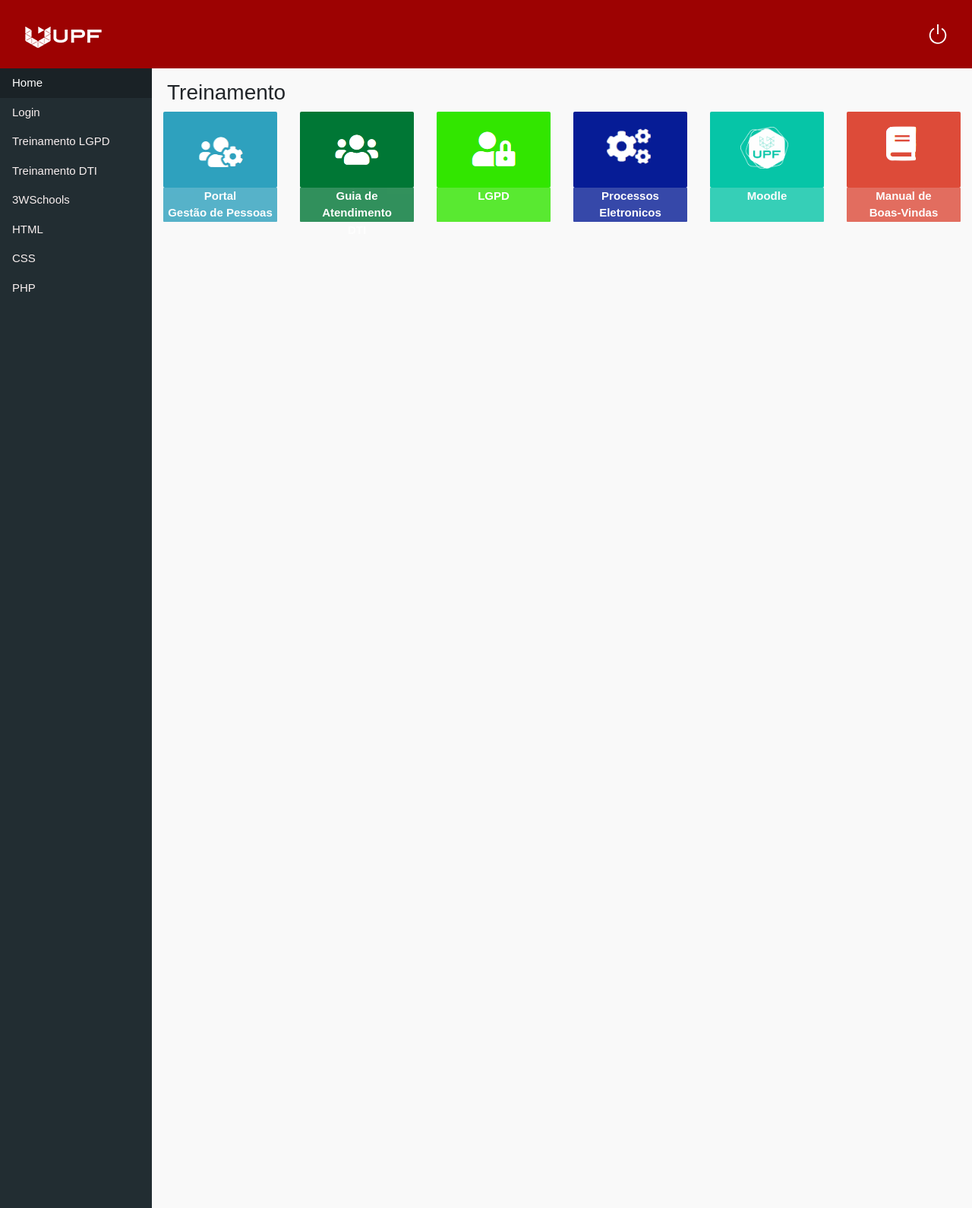
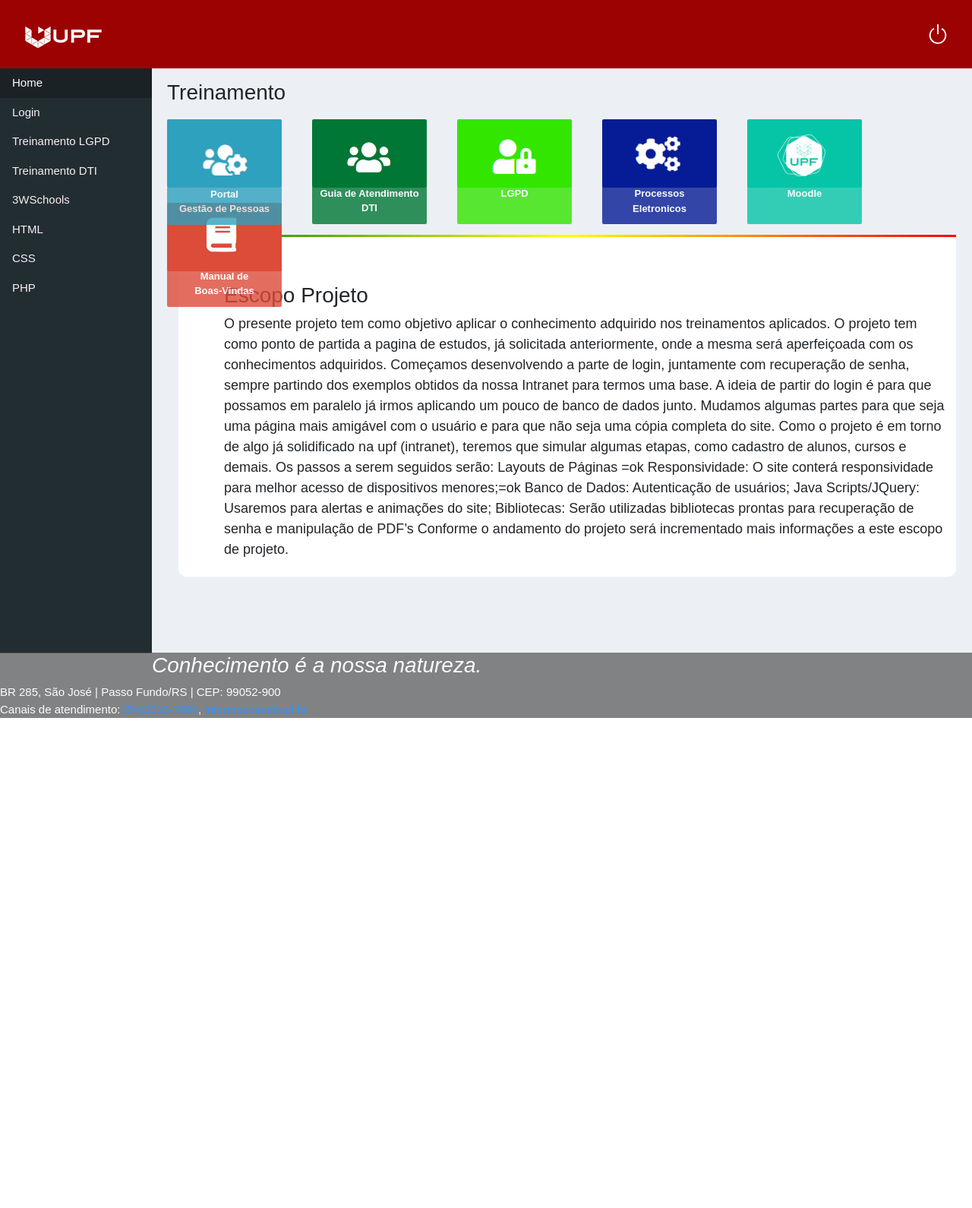
Before and after one commit to ivanschuhupf/Projeto_IS, a PHP site: page /paginaPrincipal in a window 1280 px wide. Shown: the whole page at 76% size. After the commit the page ends 945 px from the top, so only its background shows below. Run offline with PHP 8.4, Linux system fonts and the light colour scheme.

Commit message:
stefanny

```diff
--- a/app/View/login.php
+++ b/app/View/login.php
@@ -31,8 +31,8 @@
             </div>
         <div class="todasinfos">
             <form action="app/controller/validaLogin.php" method="POST">
-                <input class="info" name="f_email" type="email" placeholder="E-mail:" volue="exemplo@upf.br" required>
-                <input class="info" name="f_senha" type="password" placeholder="Senha:" volue="123456" minlength="5" required>
+                <input class="info" name="f_email" type="email" placeholder="E-mail:" required>
+                <input class="info" name="f_senha" type="password" placeholder="Senha:" maxlength="6" minlength="5" required>
                 <button class="btentrar" type="submit"><a>Entrar</a></button>
             </form>
             <div class="esqsenha">
--- a/app/View/paginaPrincipal.php
+++ b/app/View/paginaPrincipal.php
@@ -1,5 +1,6 @@
 <!DOCTYPE html>
 <html lang="pt-br">
+
 <head>
     <meta charset="UTF-8">
     <meta charset="UTF-8">
@@ -10,6 +11,7 @@
     <link rel="stylesheet" href="public/css/paginaPrincipal.css">
    <link rel="stylesheet" href="https://stackpath.bootstrapcdn.com/bootstrap/4.3.1/css/bootstrap.min.css" integrity="sha384-ggOyR0iXCbMQv3Xipma34MD+dH/1fQ784/j6cY/iJTQUOhcWr7x9JvoRxT2MZw1T" crossorigin="anonymous">
 </head>
+
 <body class="background">
     <div>
         <div>
@@ -18,7 +20,7 @@
                     <img class="imgupf" src="public/imagens/logoUPF_branco.png" alt="logoDaPagina">
                 </div>
                 <div>
-                    <a href="https://www.google.com/">
+                    <a href="index.php">
                         <svg xmlns="http://www.w3.org/2000/svg" width="30" height="30" fill="currentColor" color="white" font-size="28px" class="bi bi-power" viewBox="0 0 16 16">
                             <path d="M7.5 1v7h1V1h-1z" />
                             <path d="M3 8.812a4.999 4.999 0 0 1 2.578-4.375l-.485-.874A6 6 0 1 0 11 3.616l-.501.865A5 5 0 1 1 3 8.812z" />
@@ -27,9 +29,9 @@
                 </div>
             </header>
         </div>
-        <div>
+
             <nav>
-                <ul class="nav navbar-nav">
+                <ul>
                     <li><a class="active" href="#home">Home</a></li>
                     <li><a href="paginaloginPRINCIPAL.html" target="_blank">Login</a></li>
                     <li><a href="materialdeestudos/cartilha-lgpd.pdf" target="_blank">Treinamento LGPD</a></li>
@@ -40,48 +42,84 @@
                     <li><a href="https://www.w3schools.com/php/default.asp" target="_blank">PHP</a></li>
                 </ul>
             </nav>
-        </div>
+
         <div>
             <h3 class="titulo">Treinamento</h3>
         </div>
 
-        <div class="row justify-content-between">
-            <div class="col-xs-6 col-sm-4 col-md-3 col-lg-2">
+        <div>
+
                   <div id="box-1" class="box">
                         <img class="img-portal" src="public/imagens/user.png" alt="">
+                            <div id="box-11" class="box2"><a class="link" href="index.php"><b>Portal <br> Gestão de Pessoas</b>
+                        </a></div>
                     </div>
-                <div id="box-11" class="box2"><b>Portal <br> Gestão de Pessoas</b></div>
-            </div>
-            <div class="col-xs-6 col-sm-4 col-md-3 col-lg-2">
+
                     <div id="box-2" class="box">
                         <img class="img-GAD" src="public/imagens/GuiaAtendimento.png" alt="">
+                        <div id="box-22" class="box2"><a class="link" href="index.php"><b>Guia de Atendimento<br>DTI</b>
+                        </a></div>
+
                     </div>
-                <div id="box-22" class="box2"><b>Guia de Atendimento<br>DTI</b></div>
-            </div>
-            <div class="col-xs-6 col-sm-4 col-md-3 col-lg-2">
+
+
+
                     <div id="box-3" class="box">
                         <img class="img-lgpd" src="public/imagens/lgpd.png" alt="">
+                        <div id="box-33" class="box2"><a class="link" href="index.php"><b>LGPD</b>
+                    </a></div>
                         </div>
-                <div id="box-33" class="box2"><b>LGPD</b></div>
-            </div>
-            <div class="col-xs-6 col-sm-4 col-md-3 col-lg-2">
+
                     <div id="box-4" class="box">
                         <img class="img" src="public/imagens/processosEletronicos.png" alt="">
+                        <div id="box-44" class="box2"><a class="link" href="index.php"><b>Processos <br>Eletronicos</b>
+                        </a></div>
                     </div>
-                <div id="box-44" class="box2"><b>Processos <br>Eletronicos</b></div>
-            </div>
-            <div class="col-xs-6 col-sm-4 col-md-3 col-lg-2">
+
                     <div id="box-5" class="box">
                         <img class="modle" src="public/imagens/moodleMobile.png" alt="">
+                        <div id="box-55" class="box2"><a class="link" href="index.php"><b>Moodle</b>
+                        </a></div>
                     </div>
-                <div id="box-55" class="box2"><b>Moodle</b></div>
-            </div>
-            <div class="col-xs-6 col-sm-4 col-md-3 col-lg-2">
+
+
                     <div id="box-6" class="box">
                         <img class="img-MANUAL" src="public/imagens/manualBoasVindas.png" alt="">
+                        <div id="box-66" class="box2"><a class="link" href="index.php"><b>Manual de<br>Boas-Vindas</b>
+                     </a></div>
                     </div>
-                <div id="box-66" class="box2"><b>Manual de<br>Boas-Vindas</b></div>
+
+</div>
+<div>
+        <div class="caixa">
+            <h3>Escopo Projeto</h3>
+
+            O presente projeto tem como objetivo aplicar o conhecimento adquirido nos treinamentos aplicados.
+            O projeto tem como ponto de partida a pagina de estudos, já solicitada anteriormente, onde a mesma será aperfeiçoada com os conhecimentos adquiridos.
+            Começamos desenvolvendo a parte de login, juntamente com recuperação de senha, sempre partindo dos exemplos obtidos da nossa Intranet para termos uma base. A ideia de partir do login é para que possamos em paralelo já irmos aplicando um pouco de banco de dados junto.
+            Mudamos algumas partes para que seja uma página mais amigável com o usuário e para que não seja uma cópia completa do site.
+            Como o projeto é em torno de algo já solidificado na upf (intranet), teremos que simular algumas etapas, como cadastro de alunos, cursos e demais.
+            Os passos a serem seguidos serão:
+            Layouts de Páginas =ok
+            Responsividade: O site conterá responsividade para melhor acesso de dispositivos menores;=ok
+            Banco de Dados: Autenticação de usuários;
+            Java Scripts/JQuery: Usaremos para alertas e animações do site;
+            Bibliotecas: Serão utilizadas bibliotecas prontas para recuperação de senha e manipulação de PDF’s
+            Conforme o andamento do projeto será incrementado mais informações a este escopo de projeto.
+
+        </div>
+    </div>
+
+    <div class="rodape ">
+        <div class="font-color-white">
+            <h3><i>Conhecimento é a nossa natureza.</i></h3>
+        </div>
+        <div class="font-color-white"> BR 285, São José | Passo Fundo/RS | CEP: 99052-900</div>
+        <div class="font-color-white">Canais de atendimento:
+            <a href="tel:+55-54-3316-7000" title="Telefone UPF">(54)3316-7000</a>,
+            <a href="mailto:informacoes@upf.br" title="E-mail para a Central de Informações">informacoes@upf.br</a>
         </div>
         </div>
 </body>
+
 </html>
--- a/paginaPrincipal.php
+++ b/paginaPrincipal.php
@@ -1,6 +1,6 @@
 <!DOCTYPE html>
 <html lang="pt-br">
-    <title>Recuperar Senha</title>
+    <title>Universidade de Passo Fundo</title>
     <?php
         require_once 'app/view/paginaPrincipal.php';
     ?>
--- a/public/css/paginaPrincipal.css
+++ b/public/css/paginaPrincipal.css
@@ -1,32 +1,10 @@
-@media only screen and (min-width: 1200px) {
-    nav ul {
-        list-style-type: none;
-        margin-left: 0;
-        padding: 0;
-        width: 200px;
-        height: 1500px;
-        background-color: #222d32;
-        float: left;
-        position: justify;
-    }
-}
+@media only screen and (min-width: 1200px) {}
 
 @media only screen and (min-width: 992px) {}
 
 @media only screen and (min-width: 600px) {}
 
-@media only screen and (max-width: 600px) {
-    nav ul {
-        list-style-type: none;
-        margin-left: 0;
-        padding: 0;
-        width: 100px;
-        height: 1000px;
-        background-color: #222d32;
-        float: left;
-        position: relative;
-    }
-}
+@media only screen and (max-width: 600px) {}
 
 * {
     margin: 0;
@@ -44,8 +22,7 @@
 }
 
 .background {
-    background-color: #f9f9f9;
-    display: block;
+    background-color: #ecf0f5;
     font-family: sans-serif;
     font-size: 15px;
 }
@@ -53,12 +30,11 @@
 nav ul {
     list-style-type: none;
     margin-left: 0;
-    padding: 0;
     width: 200px;
-    height: 1500px;
+    height: 770px;
     background-color: #222d32;
     float: left;
-    position: justify;
+    display: block;
 }
 
 li a {
@@ -85,15 +61,6 @@ li a:hover:not(.active) {
     max-width: 120px;
     max-height: 60px;
     margin-left: 35px;
-}
-
-.box {
-    float: left;
-    width: 150px;
-    height: 100px;
-    margin: 10px 20px;
-    border-radius: 2px;
-    margin: 0;
 }
 
 #box-1 {
@@ -192,14 +159,64 @@ li a:hover:not(.active) {
     margin-top: 15px;
 }
 
+.box {
+    float: left;
+    width: 151px;
+    height: 90px;
+    margin: 10px 20px;
+    border-radius: 2px;
+    margin-left:  20px;
+}
+
 .box2 {
     float: left;
-    width: 150px;
-    height: 45px;
-    border-radius: 1px;
+    width: 151px;
+    height: 50px;
+    border-radius: 2px;
     opacity: 0.8;
     text-align: center;
-    margin-top: 1px;
     color: white;
+    font-size: 13px;
+    margin-top: 13px;
+
+
+}
+
+.caixa {
+    background-color: #ffffff;
+    padding: 60px;
+    border-radius: 10px;
+    margin-left: 235px;
+    margin-top: 170px;
+    height: 450px;
+    width: 80%;
+    border-top: 3px solid transparent;
+    border-image: linear-gradient(to right, green, yellow, red);
+    border-image-slice: 1;
+    min-height: 1px;
+    padding-right: 15px;
+    text-align: justify-all;
+    font-size: 18px;
+}
+
+.rodape {
+
     margin: 0;
+    width: 100%;
+    opacity: 0.8;
+    margin-top: 100px;
+   background-color:  #676767;
+   width: 100%;
 }
+
+.font-color-white{
+    font-size: 15px;
+    color: white;
+    margin-bottom: 0;
+    display: block;
+    text-decoration: none;
+}
+.link{
+    text-decoration: none;
+    color:white
+}
```
Also changed, not shown: public/css/menu_lateral.css (deleted, +0 -34 lines). Lines whose indentation alone changed are shown as unchanged.
